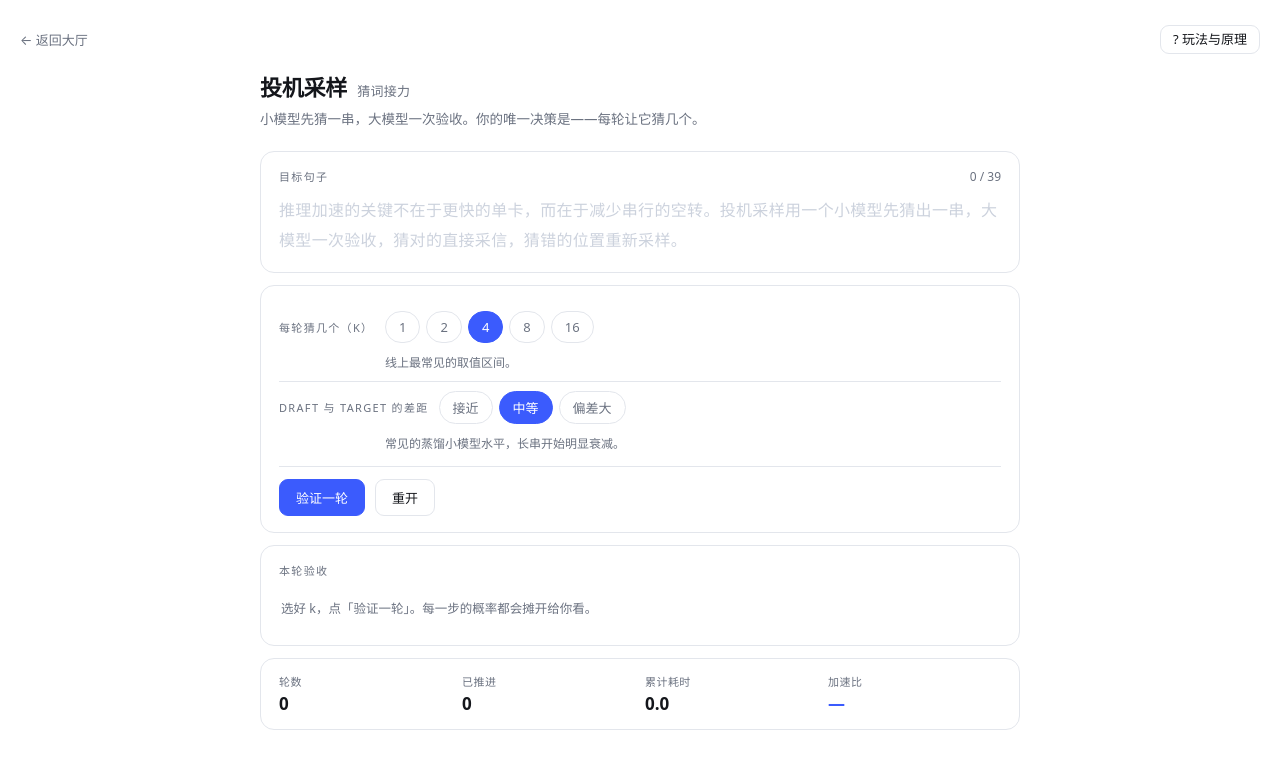
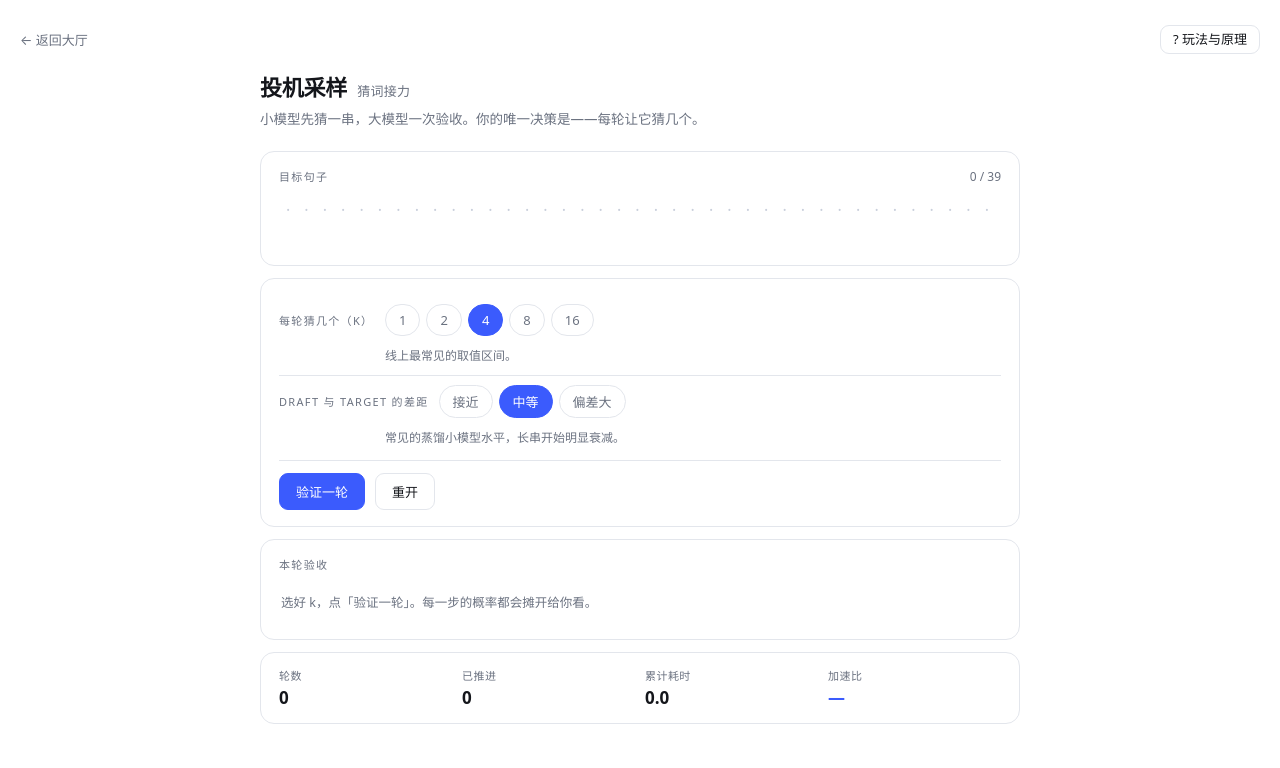
Before and after one commit to dengbanshi/game-hub, a plain HTML site: page games/speculative/index.html in a window 1280 px wide. Drawn offline with Linux system fonts and the light colour scheme.

Commit message:
修复目标句子提前剧透：未生成的 token 只显示占位点
原来用浅灰色直接把 token 写出来，开局就能读到整句答案。
现在未生成位置显示占位点，并给每个槽位统一最小宽度，让 39 个待生成位置铺开可见。

```diff
--- a/games/speculative/game.css
+++ b/games/speculative/game.css
@@ -92,11 +92,21 @@ body {
   word-break: break-word;
 }
 
-.tok { transition: color .18s ease; }
+/* 每个 token 占一个槽位：未生成时是点，生成后变成词。
+   统一 min-width 是为了让占位点均匀铺开，玩家一眼能看出「还有多少个待生成」，
+   否则 39 个点会挤成一小撮，看着像只有十几个。 */
+.sentence .tok {
+  display: inline-block;
+  min-width: 1.15em;
+  text-align: center;
+  transition: color .18s ease;
+}
 
 .tok.done { color: var(--gh-ink); }
 
-.tok.pending { color: #ccd2dd; }
+.tok.pending {
+  color: #c9cfdb;
+}
 
 .tok.fresh { animation: tok-in .22s ease; }
 
--- a/games/speculative/game.js
+++ b/games/speculative/game.js
@@ -294,7 +294,9 @@ function renderSentence() {
     const done = i < state.pos;
     span.className = 'tok ' + (done ? 'done' : 'pending');
     if (done && i >= state.pos - state.lastAdvance) span.classList.add('fresh');
-    span.textContent = token;
+    // 没生成的位置只画占位点。这里如果用浅灰色直接把 token 写出来，
+    // 玩家开局就能读到整句答案，整个游戏就没有悬念了。
+    span.textContent = done ? token : '·';
     frag.append(span);
   });
   el.sentence.replaceChildren(frag);
```
